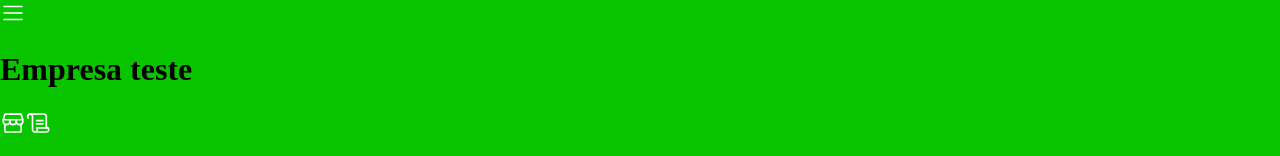
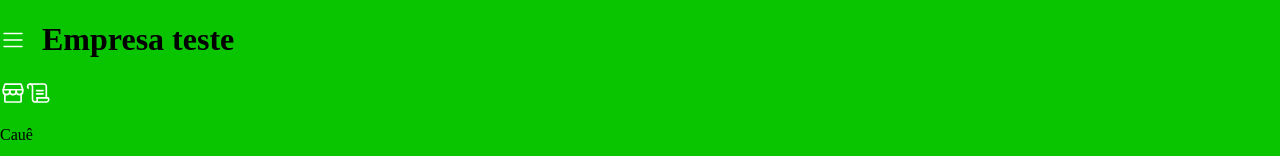
Before and after one commit to cauealb/projects-React, a React (Vite) app in the folder 2 - App de compras/app-compras/: page / in a window 1280 px wide. Shown: the top 156 px of the page. Built offline with nearby package versions, Linux system fonts and the light colour scheme.

Commit message:
Começando a estilização do Header

```diff
--- a/2 - App de compras/app-compras/src/components/Header/Header.tsx
+++ b/2 - App de compras/app-compras/src/components/Header/Header.tsx
@@ -1,13 +1,13 @@
 import { List, Storefront, Scroll } from 'phosphor-react'
-import { ContainerHeader } from './style/Header'
+import { ContainerHeader, ContainerNameCompany } from './style/Header'
 
 export default function Header() {
     return (
         <ContainerHeader>
-            <div>
+            <ContainerNameCompany>
                 <List color='#fff' size={26} />
                 <h1>Empresa teste</h1>
-            </div>
+            </ContainerNameCompany>
             <div>
                 <Storefront color='#fff' size={26} />
                 <Scroll color='#fff' size={26} />
--- a/2 - App de compras/app-compras/src/components/Header/style/Header.ts
+++ b/2 - App de compras/app-compras/src/components/Header/style/Header.ts
@@ -3,3 +3,9 @@ import styled from "styled-components";
 export const ContainerHeader = styled.header`
     background-color: ${({ theme }) => theme.bgPrincipal};
 `;
+
+export const ContainerNameCompany = styled.div`
+    display: flex;
+    gap: 1em;
+    align-items: center;
+`;
```
